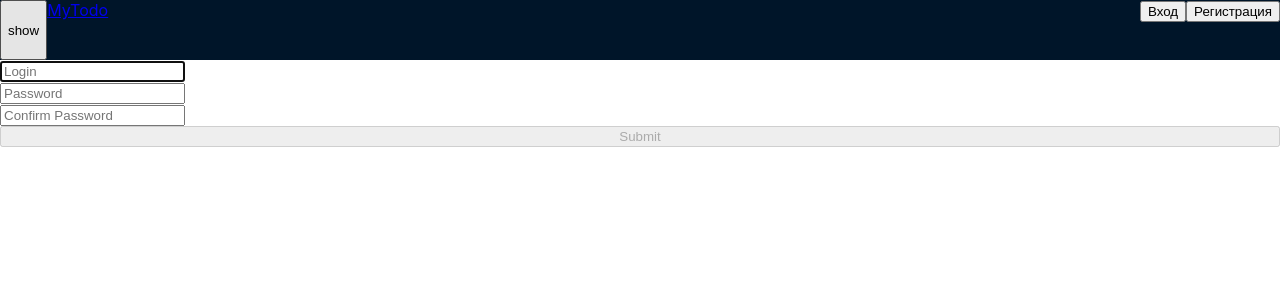
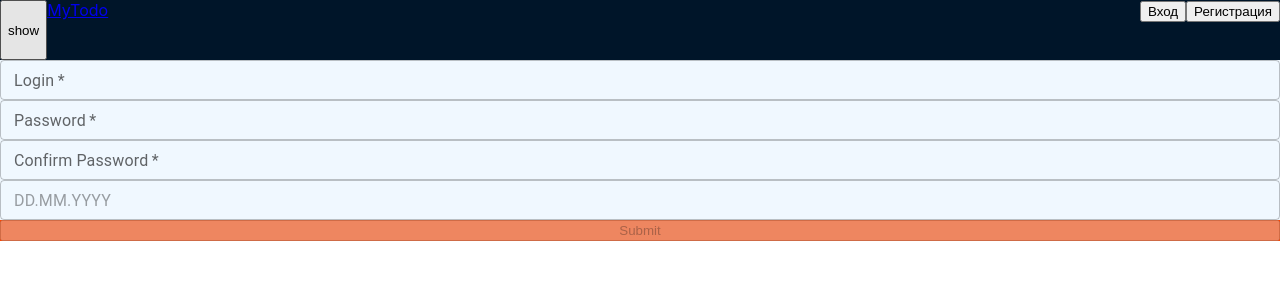
Before and after one commit to zenja2625/mytodo, a React (Create React App) app: page /register in a window 1280 px wide. Shown: the top 300 px of the page. Built offline with nearby package versions, Linux system fonts and the light colour scheme; no server answers.

Commit message:
Form inputs Style

```diff
--- a/package.json
+++ b/package.json
@@ -5,7 +5,9 @@
   "dependencies": {
     "@emotion/react": "^11.11.1",
     "@emotion/styled": "^11.11.0",
-    "@mui/material": "^5.13.5",
+    "@mui/icons-material": "^5.14.3",
+    "@mui/material": "^5.14.3",
+    "@mui/x-date-pickers": "^6.10.2",
     "@reduxjs/toolkit": "^1.9.5",
     "@testing-library/jest-dom": "^5.14.1",
     "@testing-library/react": "^13.0.0",
--- a/src/App.tsx
+++ b/src/App.tsx
@@ -8,6 +8,8 @@ import { CategoryParamsType } from './containers/types'
 import { initializeApp } from './slices/appSlice'
 import { useAppDispatch, useAppSelector } from './slices/store'
 import moment from 'moment'
+import { LocalizationProvider } from '@mui/x-date-pickers'
+import { AdapterMoment } from '@mui/x-date-pickers/AdapterMoment'
 
 export const App = () => {
     const { categoryId } = useParams<CategoryParamsType>()
@@ -24,9 +26,11 @@ export const App = () => {
     if (!initialized) return <LoadPage />
 
     return (
-        <ModalProvider>
-            <Header />
-            <Outlet />
-        </ModalProvider>
+        <LocalizationProvider dateAdapter={AdapterMoment}>
+            <ModalProvider>
+                <Header />
+                <Outlet />
+            </ModalProvider>
+        </LocalizationProvider>
     )
 }
--- a/src/containers/account/Register.tsx
+++ b/src/containers/account/Register.tsx
@@ -33,5 +33,9 @@ export const Register = () => {
         },
     }
 
-    return <Form fields={registerFields} onSubmit={onSubmit} validates={validates} />
+    return (
+        <div style={{ backgroundColor: 'orangered' }}>
+            <Form fields={registerFields} onSubmit={onSubmit} validates={validates} />
+        </div>
+    )
 }
--- a/src/containers/form/Form.tsx
+++ b/src/containers/form/Form.tsx
@@ -12,6 +12,9 @@ import {
 import { Ref, forwardRef, useEffect, useImperativeHandle, useRef } from 'react'
 import moment from 'moment'
 import { serverDateFormat } from '../../dateFormat'
+import { Stack } from '@mui/system'
+import { TextField } from '@mui/material'
+import { DatePicker } from '@mui/x-date-pickers'
 
 export type FormRef = {
     submit: () => Promise<void>
@@ -103,23 +106,38 @@ const FormInner: FormComponent = (
         switch (field.type) {
             case 'text':
                 input = (
-                    <input
-                        key={key}
-                        placeholder={field.placeholder}
-                        {...register(key, {
+                    <Controller
+                        name={key}
+                        control={control}
+                        rules={{
                             required: field.required,
                             minLength: field.minLength,
-
                             validate: validates?.[key]
                                 ? (data, fields) =>
                                       validates?.[key]?.(data, fields, trigger, getFieldState)
                                 : undefined,
-                        })}
+                        }}
+                        render={({ field: fieldRender }) => {
+                            const value = fieldRender.value as string
+
+                            return (
+                                <TextField
+                                    fullWidth
+                                    size='small'
+                                    error={!!stringError}
+                                    helperText={stringError}
+                                    required={!!field.required}
+                                    label={field.placeholder}
+                                    value={value}
+                                    onChange={fieldRender.onChange}
+                                    onBlur={fieldRender.onBlur}
+                                />
+                            )
+                        }}
                     />
                 )
                 break
             case 'date':
-                // input = <DateItemComp type={type} {...prop}/>
                 input = (
                     <Controller
                         name={key}
@@ -131,28 +149,41 @@ const FormInner: FormComponent = (
                                       validates?.[key]?.(data, fields, trigger, getFieldState)
                                 : undefined,
                         }}
-                        render={({ field }) => {
-                            const value = moment.isMoment(field.value)
-                                ? field.value.format(serverDateFormat)
-                                : ''
+                        render={({ field: fieldRender }) => {
+                            const value = moment.isMoment(fieldRender.value)
+                                ? fieldRender.value
+                                : undefined
+
+                            const defaultValue = moment()
+                            // defaultValue.set({ hour: 0, minute: 0, second: 0, millisecond: 0 })
+                            // defaultValue.subtract(1, 'seconds')
+                            console.log(defaultValue)
 
                             return (
-                                <input
-                                    type='date'
-                                    placeholder='asd'
-                                    onChange={event =>
-                                        field.onChange(
-                                            event.currentTarget.value
-                                                ? moment(
-                                                      event.currentTarget.value,
-                                                      serverDateFormat
-                                                  )
-                                                : null
-                                        )
-                                    }
-                                    onBlur={field.onBlur}
-                                    value={value}
+                                <DatePicker
+                                    slotProps={{
+                                        textField: { fullWidth: true, size: 'small' },
+                                    }}
+                                    onChange={fieldRender.onChange}
+                                    defaultValue={value}
+                                    minDate={defaultValue}
                                 />
+                                // <input
+                                //     type='date'
+                                //     placeholder='asd'
+                                //     onChange={event =>
+                                //         field.onChange(
+                                //             event.currentTarget.value
+                                //                 ? moment(
+                                //                       event.currentTarget.value,
+                                //                       serverDateFormat
+                                //                   )
+                                //                 : null
+                                //         )
+                                //     }
+                                //     onBlur={field.onBlur}
+                                //     value={value}
+                                // />
                             )
                         }}
                     />
@@ -161,28 +192,44 @@ const FormInner: FormComponent = (
                 break
             case 'password':
                 input = (
-                    <input
-                        key={key}
-                        type='password'
-                        placeholder={field.placeholder}
-                        {...register(key, {
+                    <Controller
+                        name={key}
+                        control={control}
+                        rules={{
                             required: field.required,
                             minLength: field.minLength,
-
                             validate: validates?.[key]
                                 ? (data, fields) =>
                                       validates?.[key]?.(data, fields, trigger, getFieldState)
                                 : undefined,
-                        })}
+                        }}
+                        render={({ field: fieldRender }) => {
+                            const value = fieldRender.value as string
+
+                            return (
+                                <TextField
+                                    fullWidth
+                                    type='password'
+                                    size='small'
+                                    error={!!stringError}
+                                    helperText={stringError}
+                                    required={!!field.required}
+                                    label={field.placeholder}
+                                    value={value}
+                                    onChange={fieldRender.onChange}
+                                    onBlur={fieldRender.onBlur}
+                                />
+                            )
+                        }}
                     />
                 )
                 break
         }
 
         return (
-            <div key={key}>
+            <div key={key} style={{ backgroundColor: 'aliceblue' }}>
                 {input}
-                <div>{stringError}</div>
+                {/* <div>{stringError}</div> */}
             </div>
         )
     })
@@ -192,7 +239,7 @@ const FormInner: FormComponent = (
             style={{ display: 'flex', flexDirection: 'column' }}
             onSubmit={handleSubmit(onSubmit)}
         >
-            {inputs}
+            <Stack>{inputs}</Stack>
             <input hidden={hideButton} disabled={!canSubmit} type='submit' />
         </form>
     )
--- a/src/forms.tsx
+++ b/src/forms.tsx
@@ -9,6 +9,7 @@ type RegisterFields = {
     name: TextField
     password: TextField
     confirmPassword: TextField
+    date: OptionalDateField
 }
 
 type CategoryFields = {
@@ -39,7 +40,7 @@ export const registerFields: RegisterFields = {
         type: 'text',
         required: 'This field is required',
         placeholder: 'Login',
-        focus: true
+        focus: true,
     },
     password: {
         type: 'password',
@@ -52,6 +53,9 @@ export const registerFields: RegisterFields = {
         required: 'This field is required',
         minLength: { value: 4, message: 'Не менее 4 символов' },
         placeholder: 'Confirm Password',
+    },
+    date: {
+        type: 'date',
     },
 }
 
```
Also changed, not shown: 1 other file (tests, documents, lock files or other folders).
